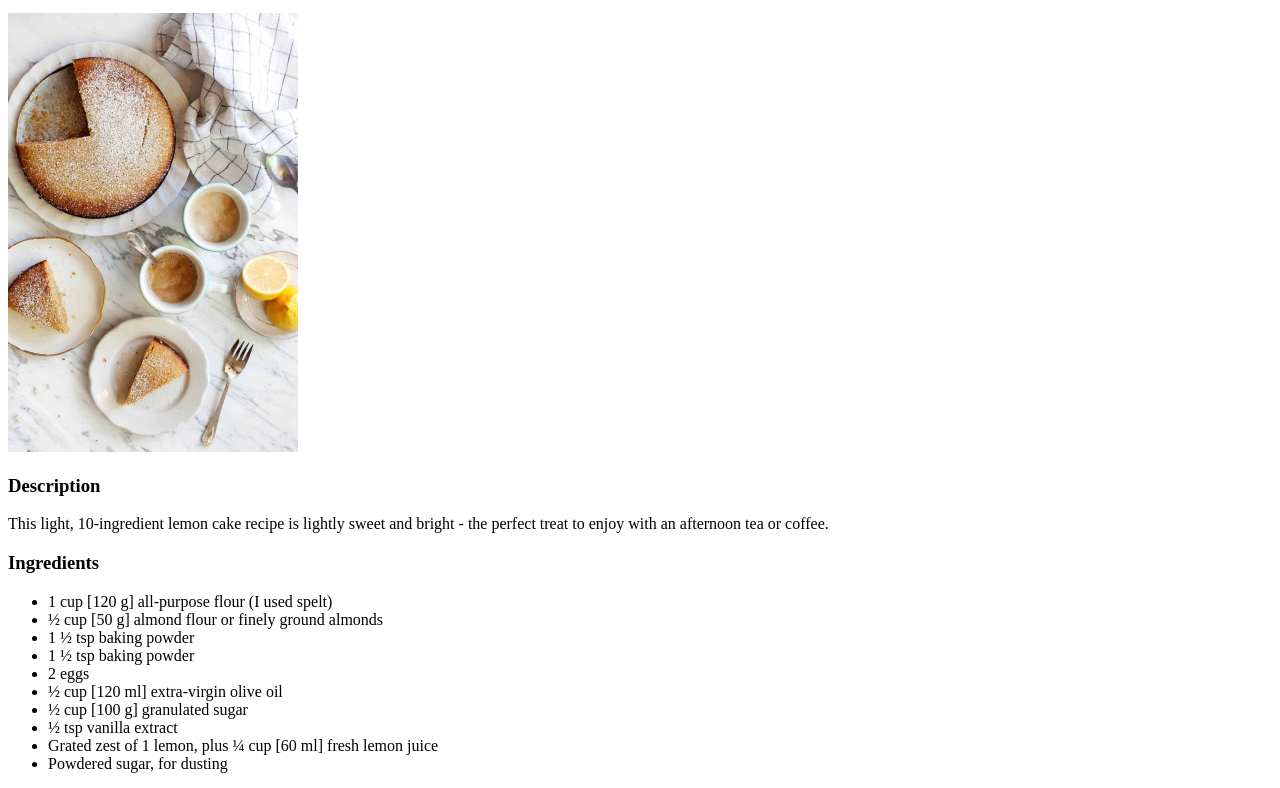
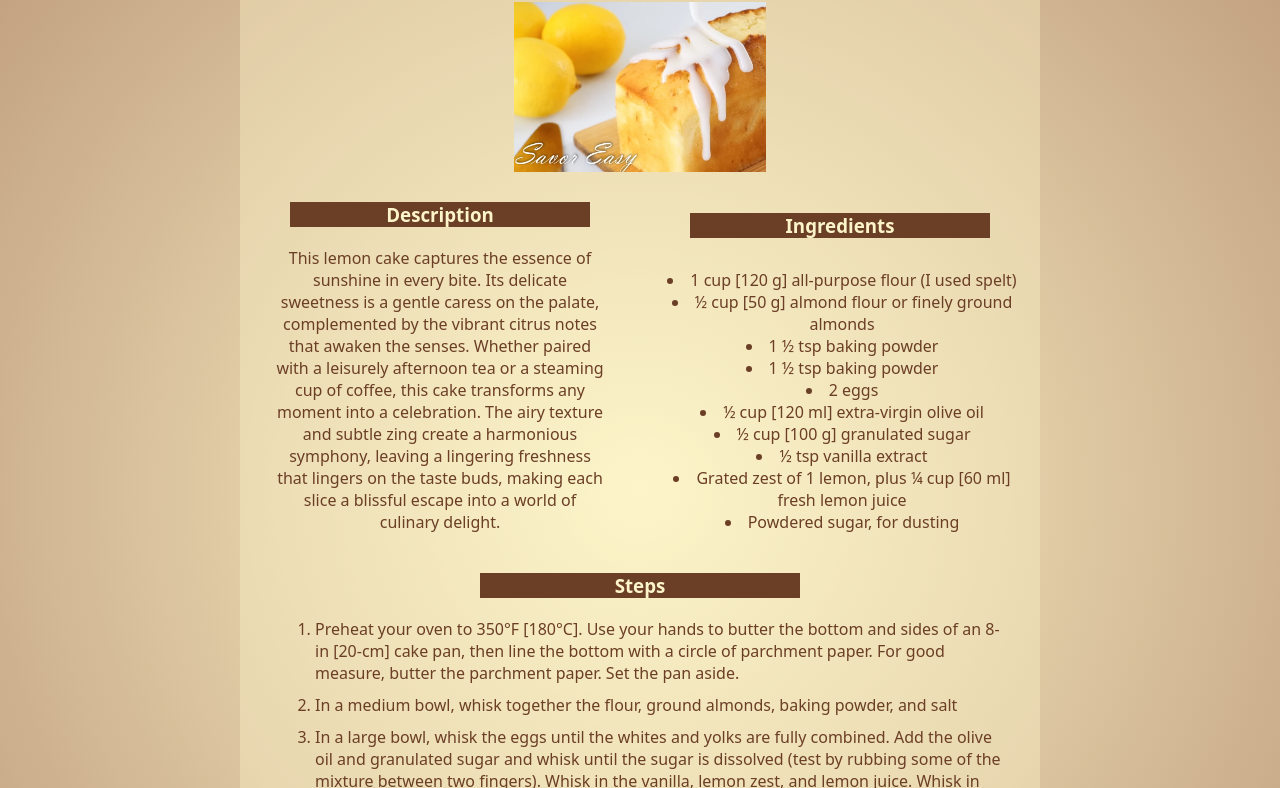
Before and after one commit to PMota173/odin-recipes, a plain HTML site: page recipes/lemoncake.html in a window 1280 px wide. Shown: the part 114-902 px from the top of the page. Drawn offline with Linux system fonts and the light colour scheme.

Commit message:
Adds css to the recipes site
In this commit, I've introduced css to our webpage to make it prettier and improve the overall user experience. The styles focus on creating a harmonious and aesthetically design, ensuring a more polished presentation of content.

```diff
--- a/recipes/lemoncake.html
+++ b/recipes/lemoncake.html
@@ -2,14 +2,32 @@
 <html lang="en">
 <head>
     <meta charset="UTF-8">
-    <title>Brownie Recipe</title>
+    <title>Lemon Cake Recipe</title>
+    <link rel="stylesheet" href="style.css">
 </head>
 <body>
-    <h1><a href="../index.html">Odin Recipes</a></h1>
+
+    <div class="container">
+
+
+        <div class="recipe">
+            <h1 class="title"><a href="../index.html">Odin Recipes</a></h1>
                 <h2>Lemon Cake Recipe</h2>
-    <img src="img/lemoncake.jpg" width="290" height="439">
+                <img src="img/lemon-cake.jpeg">
+
+                <div class="desc-ing">
+                    <div class="description">
                         <h3>Description</h3>
-    <p>This light, 10-ingredient lemon cake recipe is lightly sweet and bright - the perfect treat to enjoy with an afternoon tea or coffee.</p>
+                        <p>This lemon cake captures the essence of sunshine in every bite.
+                            Its delicate sweetness is a gentle caress on the palate, complemented by the vibrant citrus notes that awaken the senses. Whether paired with a leisurely afternoon tea or a steaming cup of coffee, this cake transforms any moment into a celebration. The airy texture and subtle zing create a harmonious symphony, leaving a lingering freshness that lingers on the taste buds, making each slice a blissful escape into a world of culinary delight.
+
+
+
+
+
+                        </p>
+                    </div>
+                    <div class="ingredients">
                         <h3>Ingredients</h3>
                         <ul>
                             <li>1 cup [120 g] all-purpose flour (I used spelt)</li>
@@ -23,15 +41,18 @@
                             <li>Grated zest of 1 lemon, plus ¼ cup [60 ml] fresh lemon juice</li>
                             <li>Powdered sugar, for dusting</li>
                         </ul>
-
+                    </div>
+                </div>
                 <h3>Steps</h3>
                 <ol>
-        <li>Preheat your oven to 350°F [180°C]. Use your hands to butter the bottom and sides of an 8-in [20-cm] cake pan, then line the bottom with a circle of parchment paper. For good measure, butter the parchment paper. Set the pan aside.</li>
-        <li>In a medium bowl, whisk together the flour, ground almonds, baking powder, and salt</li>
-        <li>In a large bowl, whisk the eggs until the whites and yolks are fully combined. Add the olive oil and granulated sugar and whisk until the sugar is dissolved (test by rubbing some of the mixture between two fingers). Whisk in the vanilla, lemon zest, and lemon juice. Whisk in the flour mixture.</li>
-        <li>Pour the batter into the prepared pan, being sure to use a rubber spatula to get it all out of the bowl. Hold the pan just a little bit above the counter and then drop it on the counter to eliminate any air bubbles.</li>
-        <li>Bake until the cake is beautifully golden brown and a toothpick inserted in the center comes out clean, 25 to 30 minutes. Transfer the cake, still in its pan, to a wire rack and let it cool completely. Once cool, use a dinner knife to loosen the edges of the cake from the pan and invert it onto your work surface (you might need to give the pan a little whack). Peel off and discard the parchment. Invert the cake one more time onto a serving platter so the flat side is down and the domed side is up.</li>
-        <li>Just before serving, dust the cake with powdered sugar.</li>
+                    <li class="text">Preheat your oven to 350°F [180°C]. Use your hands to butter the bottom and sides of an 8-in [20-cm] cake pan, then line the bottom with a circle of parchment paper. For good measure, butter the parchment paper. Set the pan aside.</li>
+                    <li class="text">In a medium bowl, whisk together the flour, ground almonds, baking powder, and salt</li>
+                    <li class="text">In a large bowl, whisk the eggs until the whites and yolks are fully combined. Add the olive oil and granulated sugar and whisk until the sugar is dissolved (test by rubbing some of the mixture between two fingers). Whisk in the vanilla, lemon zest, and lemon juice. Whisk in the flour mixture.</li>
+                    <li class="text">Pour the batter into the prepared pan, being sure to use a rubber spatula to get it all out of the bowl. Hold the pan just a little bit above the counter and then drop it on the counter to eliminate any air bubbles.</li>
+                    <li class="text">Bake until the cake is beautifully golden brown and a toothpick inserted in the center comes out clean, 25 to 30 minutes. Transfer the cake, still in its pan, to a wire rack and let it cool completely. Once cool, use a dinner knife to loosen the edges of the cake from the pan and invert it onto your work surface (you might need to give the pan a little whack). Peel off and discard the parchment. Invert the cake one more time onto a serving platter so the flat side is down and the domed side is up.</li>
+                    <li class="text">Just before serving, dust the cake with powdered sugar.</li>
                 </ol>
+        </div>
+    </div>
 </body>
 </html>
--- /dev/null
+++ b/recipes/style.css
@@ -0,0 +1,107 @@
+
+* {
+    margin: 0;
+    border: 0;
+    font-family: system-ui, -apple-system, BlinkMacSystemFont, 'Segoe UI', Roboto, Oxygen, Ubuntu, Cantarell, 'Open Sans', 'Helvetica Neue', sans-serif;
+    box-sizing: border-box;
+    color: #6b3e26;
+
+}
+body {
+    width:100%;
+    min-width: 100vh;
+    background: radial-gradient(circle, rgb(253, 245, 201) 0%, rgb(190, 155, 123) 100%);
+    padding: 10px;
+}
+
+.container {
+    padding: 10px;
+    display: grid;
+    place-items: center;
+}
+
+.recipe {
+    width: 800px;
+    padding: 10px;
+    display: grid;
+    place-items: center;
+    background-color: #fdf5c95e;
+    padding: 0px;
+}
+
+.title {
+    color: #fdf5c9;
+    background-color: #6b3e26;
+    width: 800px;
+    text-align: center;
+}
+
+
+a {
+    color: #fdf5c9;
+    background-color: #6b3e26;
+    text-decoration: none;
+    text-align: center;
+}
+
+h1,h2,h3 {
+    font-weight: bolder;
+    background-color: #6b3e26;
+    color: #fdf5c9;
+    width: 40%;
+    text-align: center;
+}
+
+h2,h3 {
+
+    margin: 10px;
+}
+
+h2 {
+    font-size: x-large;
+}
+
+p, .text {
+    margin-right: 35px;
+    margin-left: 35px;
+    margin-top: 10px;
+    margin-bottom: 10px;
+}
+
+img {
+    width: auto;
+    height: 170px;
+}
+
+.desc-ing {
+    display: flex;
+    width: 100%;
+    margin-bottom: 20px;
+    margin-top: 20px;
+}
+
+
+.description, .ingredients {
+    text-align: center;
+    justify-items: center;
+    width: 50%;
+    display: grid;
+    place-items: center;
+}
+
+.ingredients h3 {
+    width: 300px;
+
+}
+
+.description h3 {
+    width: 300px;
+}
+
+ul {
+    position: relative;
+    list-style-position: inside;
+    right: 18px;
+    display:grid;
+    place-content: center;
+}
--- /dev/null
+++ b/style.css
@@ -0,0 +1,79 @@
+
+* {
+    margin: 0;
+    border: 0;
+    font-family: system-ui, -apple-system, BlinkMacSystemFont, 'Segoe UI', Roboto, Oxygen, Ubuntu, Cantarell, 'Open Sans', 'Helvetica Neue', sans-serif;
+    box-sizing: border-box;
+    color: #6b3e26;
+
+}
+body {
+    width:100%;
+    min-width: 100vh;
+    background: radial-gradient(circle, rgb(253, 245, 201) 0%, rgb(190, 155, 123) 100%);
+    padding: 10px;
+}
+.container {
+    padding: 10px;
+
+    display: grid;
+    place-items: center;
+    text-align: center;
+}
+
+#title {
+    background-color: #6b3e26;
+    color: #fdf5c9;
+    width: 800px;
+}
+
+#block, .welcome{
+    width: 800px;
+    background-color: #fdf5c95e;
+    margin-left: 40px;
+    margin-right: 40px;
+    padding-left: 30px;
+    padding-right: 30px;
+}
+
+#block {
+    display: flex;
+}
+
+#text {
+    display: grid;
+    place-items: center;
+    color: #6b3e26;
+}
+
+.welcome {
+    display: grid;
+    place-items: center;
+    color: #6b3e26;
+}
+.welcome p {
+    margin-top: 20px;
+    margin-bottom: 50px;
+}
+
+h3 {
+    font-weight: bolder;
+    font-size: x-large;
+    background-color: #6b3e26;
+    color: #fdf5c9;
+    width: 40%;
+}
+
+.recipes {
+    align-content: normal;
+    margin: 20px;
+}
+
+ul {
+    list-style-type: none;
+  }
+
+img {
+    width: auto;
+    height: 170px;
+}
```
Also changed, not shown: index.html (+20 -11 lines), recipes/brownie.html (+27 -7 lines), recipes/cookies.html (+24 -7 lines), recipes/img/cookies.jpg, recipes/img/lemon-cake.jpeg (added), recipes/img/odin.png (added). Lines whose indentation alone changed are shown as unchanged.
